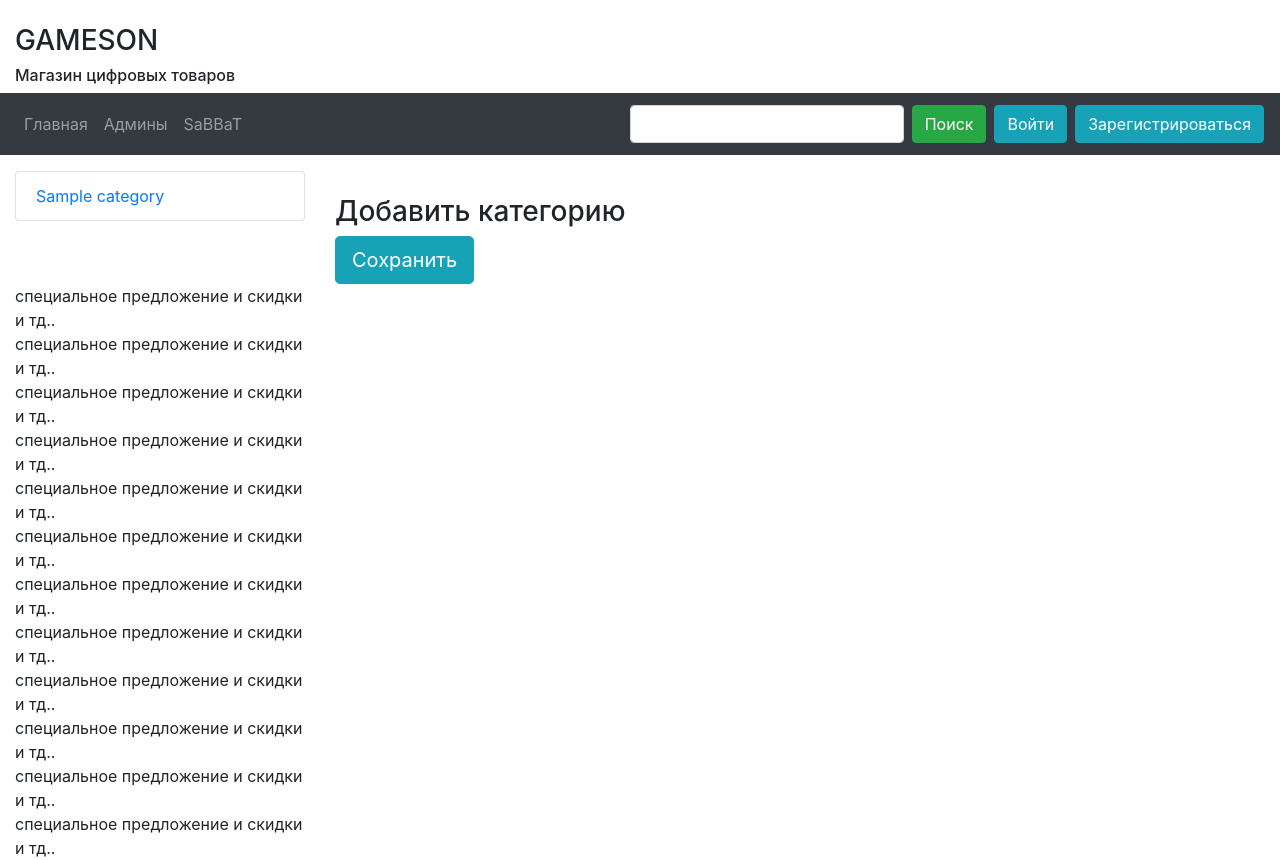
After one commit to Overlord-zerg-more-minerals/gameshop, a Django app: template product/templates/product/create_category.html in a window 1280 px wide. The commit adds this page. Run offline with Django 3.2, Linux system fonts and the light colour scheme; the template is opened without the code that fills it: most values are stand-ins (such as "Sample title", 1, 10 or a date in 2020); some libraries are stand-ins or nearby versions.

Commit message:
add CreateCategory, DropDowm in base.html

```diff
--- a/core/templates/base.html
+++ b/core/templates/base.html
@@ -42,6 +42,16 @@
            <button class="btn btn-success mr-sm-2">Поиск</button>
         </form>
           {% if user.is_authenticated %}
+            <li class="nav-item dropdown">
+              <a class="nav-link dropdown-toggle" href="#" id="navbardrop" data-toggle="dropdown">
+                Добавить
+              </a>
+              <div class="dropdown-menu">
+                {% if request.user.is_staff %}
+                  <a class="dropdown-item" href="{% url 'category-create' %}">Категорию</a>
+                {% endif %}
+              </div>
+            </li>
             <a class="btn btn-info" href="{% url 'personaloffice' request.user.pk %}">
               Личный кабинет
             </a>
@@ -72,7 +82,7 @@
               {% endfor %}
             </div>
           </div>
-          <div class= "col-lg-6 col-md-5"><br>
+          <div class= "col-lg-8 col-md-5"><br>
             {% block content %}
 
             {% endblock %}
--- /dev/null
+++ b/product/templates/product/create_category.html
@@ -0,0 +1,12 @@
+{% extends 'base.html' %}
+{% load bootstrap4 %}
+
+
+{% block content %}
+    <h3>Добавить категорию</h3>
+    <form method="POST" enctype="text/multipar/form-data">
+        {% csrf_token %}
+        {% bootstrap_form form %}
+        <button class="btn btn-lg btn-info" >Сохранить</button>
+    </form>
+{% endblock %}
--- a/product/templates/product/product.html
+++ b/product/templates/product/product.html
@@ -8,7 +8,7 @@
         </div>
     {% endif %}
     <div class="col-lg-8 col-md-6 col-sm-12">
-        <h3>{{ product }}</h3>
+        <h3><a href="{% url 'category' product.category.id %}"> -> {{ product.category }}</a>{{ product }}</h3>
         <h3>{{ product.price }}$</h3>
         <div>{{ product.description|linebreaks }}</div>
         {% if product.availability %}
--- a/product/urls.py
+++ b/product/urls.py
@@ -5,6 +5,7 @@ from product.views import *
 urlpatterns = [
     path('all', ProductList.as_view(), name="products"),
     path('category/<int:pk>/', category, name="category"),
+    path('category/create/', CategoryCreate.as_view(), name="category-create"),
     path('<int:pk>/', ProductView.as_view(), name="product"),
     path('create/', ProductCreateView.as_view(), name="create-product"),
     path('create-few/', create_few, name="create-few"),
--- a/product/views/__init__.py
+++ b/product/views/__init__.py
@@ -1,5 +1,5 @@
-from .product import product, products, ProductView, ProductDetailView, ProductList
-from .create_product import ProductCreate, ProductCreateView
+from .product import products, ProductView, ProductDetailView, ProductList
+from .create_product import ProductCreate, ProductCreateView, create_category, CategoryCreate
 from .edit_product import edit_product
 from .delete_product import delete_product
 from .category import category
--- a/product/views/category.py
+++ b/product/views/category.py
@@ -4,7 +4,7 @@ from product.models import Product
 
 def category(request, pk):
     context = {}
-    context["products"] = Product.objects.filter(
+    context["object_list"] = Product.objects.filter(
         category__id=pk,
         availability=True,
         delete=False
--- a/requirements.txt
+++ b/requirements.txt
@@ -1,3 +1,4 @@
 Pillow==7.2.0
 Django==3.0.8
 django-bootstrap4==2.2.0
+psycopg2==2.8.5
```
Also changed, not shown: gameshop/example_settings.py (+7 -0 lines), product/forms.py (+9 -1 lines), product/views/create_product.py (+28 -2 lines), product/views/product.py (+4 -4 lines).
